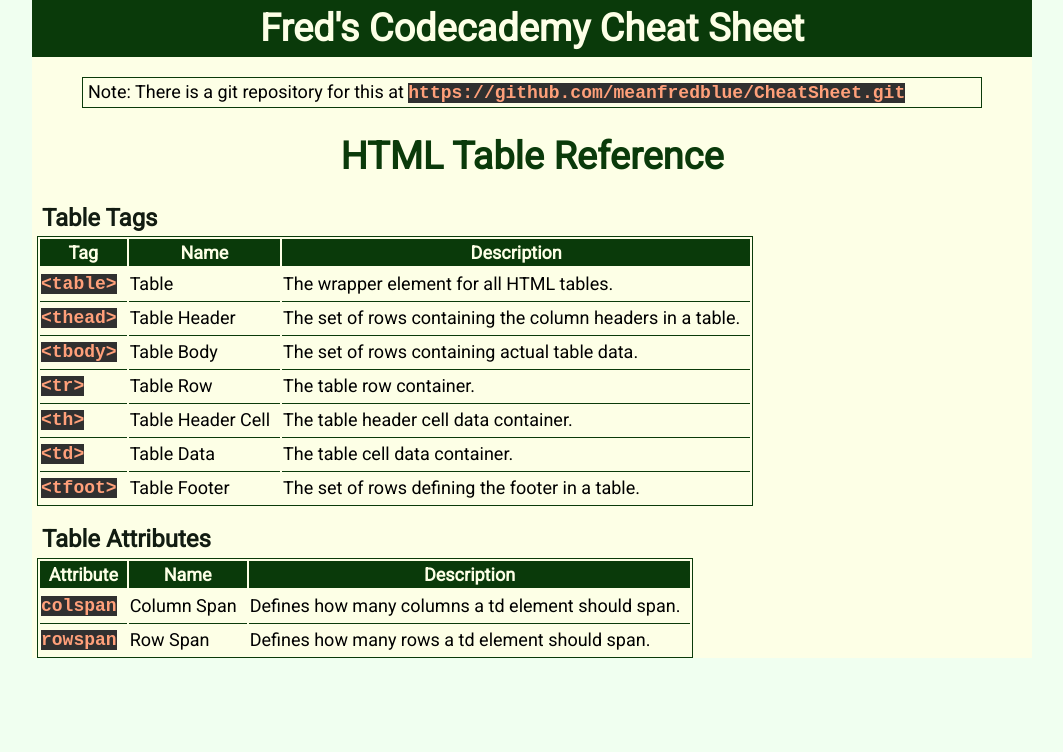
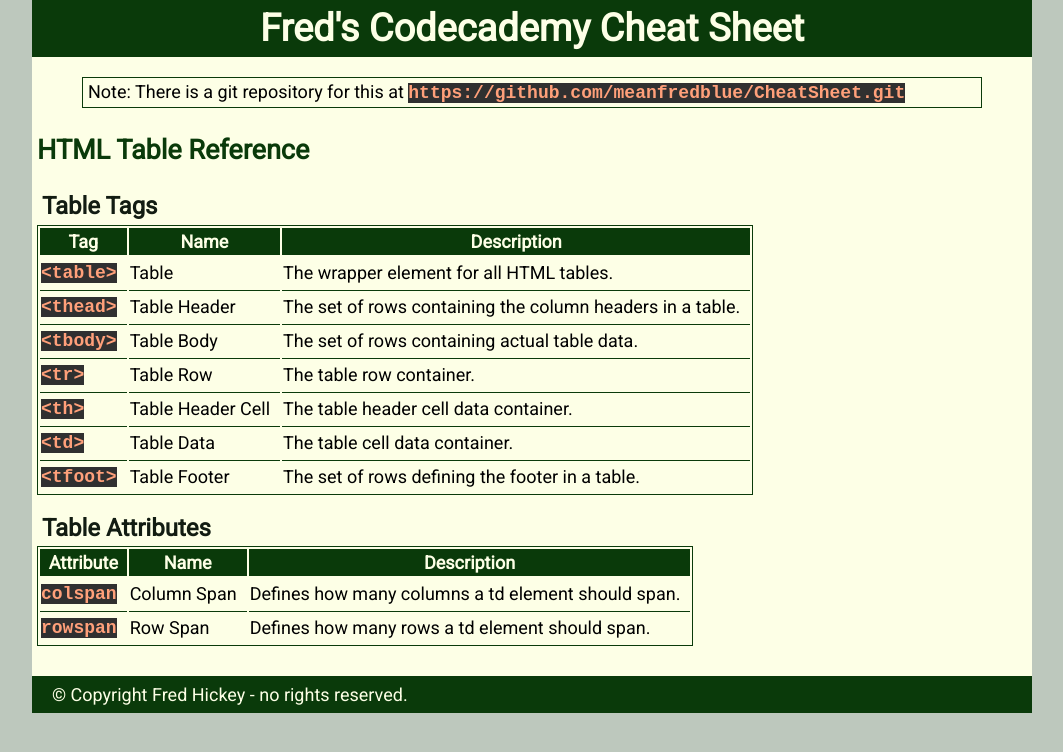
Before and after one commit to meanfredblue/CheatSheet, a plain HTML site: page index.html in a window 1280 px wide. Shown: the whole page, without its empty margins (108-1171 px from the left). Drawn offline with Linux system fonts and the light colour scheme.

Commit message:
Added footer, changed background color, fixed warning in W3C validator that said to only use h1 once.

```diff
--- a/index.html
+++ b/index.html
@@ -12,9 +12,9 @@
         <h1>Fred's Codecademy Cheat Sheet</h1>
         <aside>Note: There is a git repository for this at <code>https://github.com/meanfredblue/CheatSheet.git</code></aside>
         <article>
-            <h1>HTML Table Reference</h1>
+            <h2>HTML Table Reference</h2>
             <section>
-                <h2>Table Tags</h2>
+                <h3>Table Tags</h3>
                 <table>
                     <thead>
                         <tr>
@@ -63,7 +63,7 @@
                 </table>
             </section>
             <section>
-                <h2>Table Attributes</h2>
+                <h3>Table Attributes</h3>
                 <table>
                     <thead>
                         <tr>
@@ -87,6 +87,9 @@
                 </table>
             </section>
         </article>
+        <footer>
+            <p>&copy; Copyright Fred Hickey - no rights reserved.</p>
+        </footer>
     </main>
 </body>
 </html>
--- a/style.css
+++ b/style.css
@@ -4,7 +4,7 @@
     width: 100%;
     margin: 0;
     padding: 0;
-    background-color: rgb(240,255,240);
+    background-color: rgb(189, 200, 189);
     line-height: 1.5;
 }
 
@@ -33,12 +33,12 @@
     margin: 20px 0;
 }
 
-article h1 {
+article h2 {
     color: rgb(10, 58, 10);
     background-color: rgb(253, 255, 230);
 }
 
-article h2 {
+article h3 {
     font-size: 24px;
     color: rgb(18, 28, 18);
     line-height: 1.1;
@@ -80,3 +80,13 @@
 tr:first-child td {
     border: none;
 }
+
+footer {
+    margin-top: 30px;
+    background-color: rgb(10, 58, 10);
+    color: rgb(253, 255, 230);
+}
+
+footer p {
+    padding: 5px 20px;
+}
```
